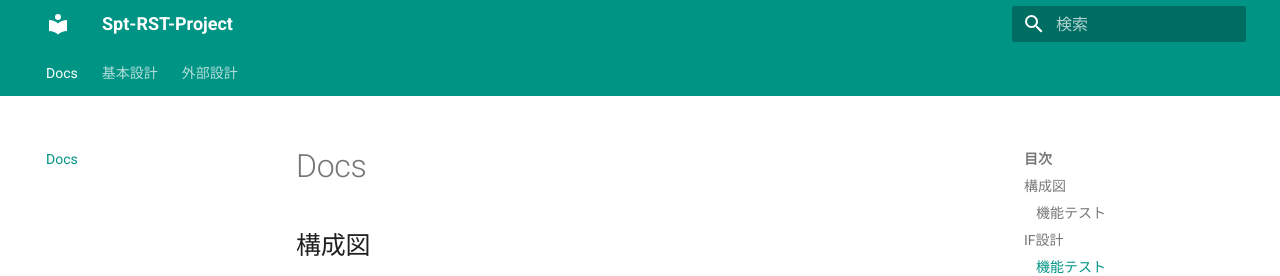
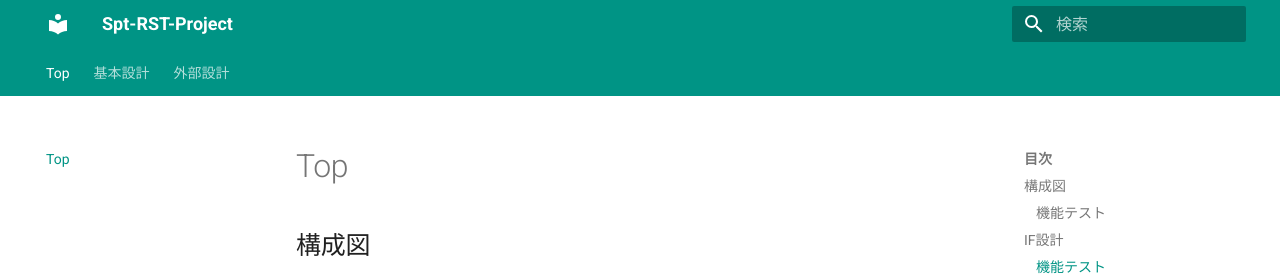
Before and after one commit to idlast/Spt-RST-Docs2, an MkDocs documentation site: the page built from docs/index.md, in a window 1280 px wide. Shown: the top 276 px of the page. Built offline with MkDocs 1.6.1 and Material for MkDocs 9.7.7, drawn with Linux system fonts in a browser that asks for light colours.

Commit message:
Update index.md

```diff
--- a/docs/index.md
+++ b/docs/index.md
@@ -1,4 +1,4 @@
-# Docs
+# Top
 
 ## 構成図
 
```
